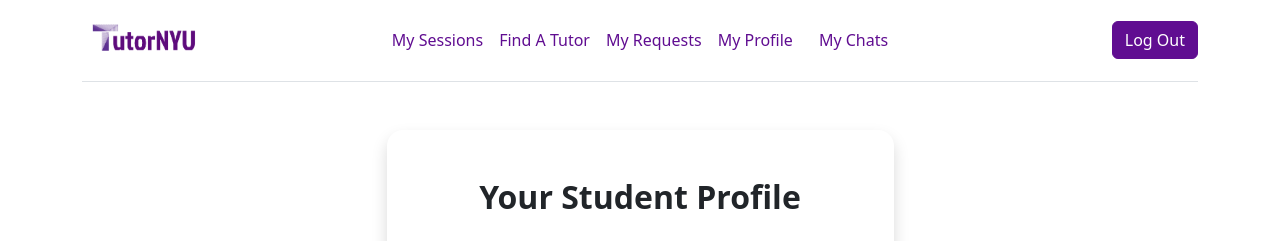
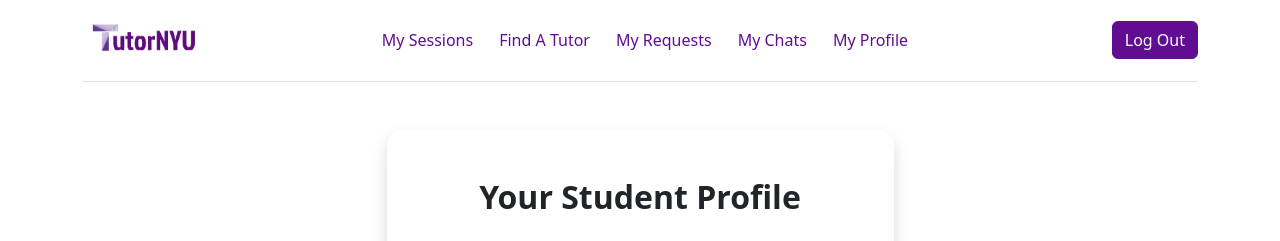
Before and after one commit to gcivil-nyu-org/INT2-Monday-Spring2024-Team-2, a Django app: template Dashboard/templates/Dashboard/student_info.html in a window 1280 px wide. Shown: the top 241 px of the page. Run offline with Django 5.2, Linux system fonts and the light colour scheme; the template is opened without the code that fills it: values that come from a table or form of the project are taken from there, others are empty; a user stored in the database is signed in.

Commit message:
reformat navbar

```diff
--- a/Dashboard/templates/Dashboard/base_student.html
+++ b/Dashboard/templates/Dashboard/base_student.html
@@ -25,16 +25,16 @@
 
             <ul class="nav col-10 col-md-auto mb-2 justify-content-center mb-md-0">
                 <!-- Navigation links -->
-                <li><a href="{% url 'Dashboard:dashboard' %}" class="nav-link px-2" style="color: #600d91;">My
-                        Sessions</a></li>
-                <li><a href="{% url 'TutorFilter:filter_tutors' %}" class="nav-link px-2" style="color: #600d91;">Find A
-                        Tutor</a></li>
-                <li><a href="{% url 'Dashboard:requests' %}" class="nav-link px-2" style="color: #600d91;">My
-                        Requests</a></li>
-                <li><a href="{% url 'Dashboard:student_profile' %}" class="nav-link px-2" style="color: #600d91;">My
-                        Profile</a></li>
+                <li><a href="{% url 'Dashboard:dashboard' %}" class="nav-link px-2"
+                    style="color: #600d91;margin-left:10px">My Sessions</a></li>
+                <li><a href="{% url 'TutorFilter:filter_tutors' %}" class="nav-link px-2"
+                    style="color: #600d91;margin-left:10px">Find A Tutor</a></li>
+                <li><a href="{% url 'Dashboard:requests' %}" class="nav-link px-2"
+                    style="color: #600d91;margin-left:10px">My Requests</a></li>
                 <li><a href="{% url 'Chat:display_chats' %}" class="nav-link px-2"
-                        style="color: #600d91; margin-left:10px">My Chats</a></li>
+                        style="color: #600d91;margin-left:10px">My Chats</a></li>
+                <li><a href="{% url 'Dashboard:student_profile' %}" class="nav-link px-2"
+                    style="color: #600d91;margin-left:10px">My Profile</a></li>
             </ul>
 
             <div class="col-md-2 text-end">
```
